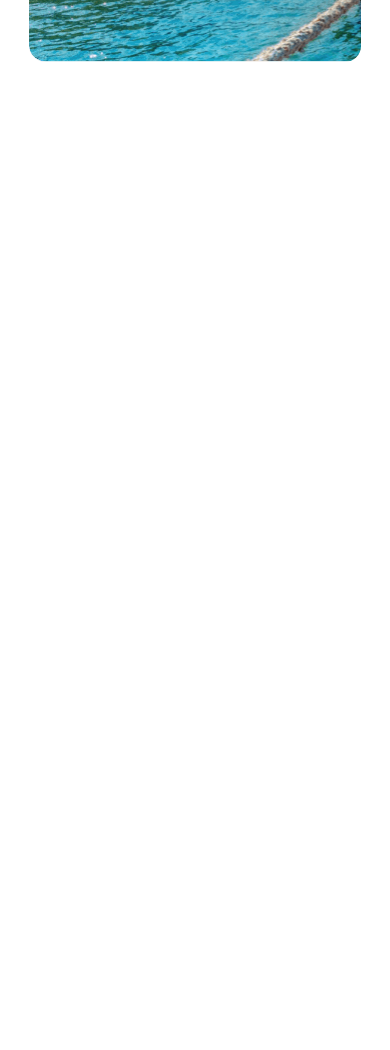
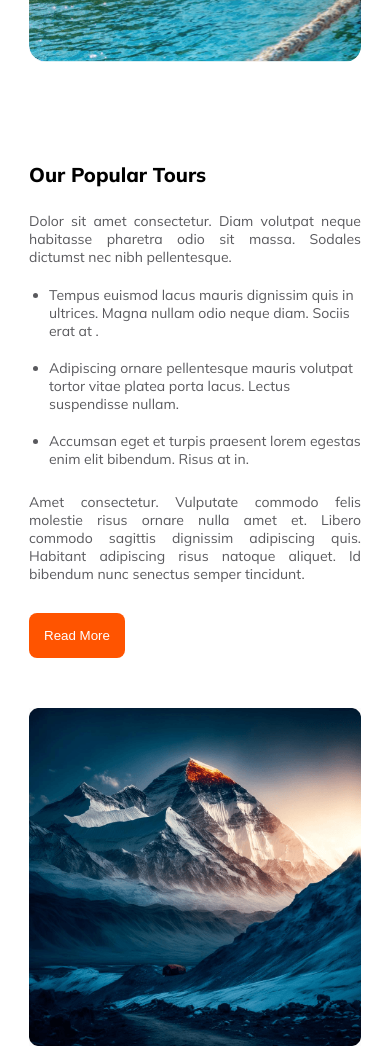
Before and after one commit to redoy-kumar/hero-travel, a plain HTML site: page index.html in a window 390 px wide. Shown: the part 596-1646 px from the top of the page. Before the commit the page ends 844 px from the top, so only its background shows below. Drawn offline with Linux system fonts and the light colour scheme.

Commit message:
popular tour section done with resposive

```diff
--- a/Styles/responsive.css
+++ b/Styles/responsive.css
@@ -1,4 +1,10 @@
 @media screen and (max-width:576px) {
+
+    /* Shared Style */
+    .paragraph-font-size{
+        font-size: 0.875rem;
+        color: rgba(19, 19, 24, 0.7);
+    }
 
     /* Navbar Section */
     .navbar-container {
@@ -70,4 +76,28 @@
     .banner-options-container button{
         padding: 15px 85px;
     }
+
+    /* Popular Tour Section */
+    .popular-tour-container{
+        max-width: 332px;
+        flex-direction: column;
+    }
+
+    .pupular-tour-left-box{
+        width: 100%;
+    }
+
+    .pupular-tour-left-box h1{
+        margin-bottom: 25px;
+        font-size: 1.25rem;
+        font-weight: 800;
+    }
+
+    .popular-tour-right-box {
+        max-width: 100%;
+    }
+
+    .popular-tour-right-box img{
+        width: 100%;
+    }
 }
--- a/Styles/style.css
+++ b/Styles/style.css
@@ -21,6 +21,13 @@ body{
     color: white;
     padding: 15px;
     border: none;
+    border-radius: 8px;
+}
+
+.paragraph-font-size{
+    font-size: 1rem;
+    color: rgba(19, 19, 24, 0.7);
+    text-align: justify;
 }
 
 /* Navbar container */
@@ -122,3 +129,43 @@ form{
     width: 18px;
     height: 18px;
 }
+
+/* Popular Tour Section */
+.popular-tour-container{
+    max-width: 1170px;
+    margin: 0 auto;
+    display: flex;
+    margin-top: 100px;
+    gap: 50px;
+}
+
+.pupular-tour-left-box{
+    width: 50%;
+}
+.pupular-tour-left-box h1{
+    margin-bottom: 25px;
+    font-size: 2.5rem;
+    font-weight: 800;
+}
+
+.pupular-tour-left-box ul{
+    display: flex;
+    flex-direction: column;
+    margin-top: 45px;
+    margin-bottom: 25px;
+    margin-left: 20px;
+    color: rgba(19, 19, 24, 0.7);
+}
+.pupular-tour-left-box ul>li{
+    font-size: 0.875rem;
+    list-style-type: disc;
+    margin-top: -25px;
+}
+
+.pupular-tour-left-box button{
+    margin-top: 30px;
+}
+
+.pupular-tour-right-box{
+    width: 50%;
+}
--- a/index.html
+++ b/index.html
@@ -1,5 +1,6 @@
 <!DOCTYPE html>
 <html lang="en">
+
 <head>
     <meta charset="UTF-8">
     <meta name="viewport" content="width=device-width, initial-scale=1.0">
@@ -7,9 +8,12 @@
     <link rel="stylesheet" href="Styles/style.css">
     <link rel="stylesheet" href="Styles/responsive.css">
 
-    <link rel="stylesheet" href="https://cdnjs.cloudflare.com/ajax/libs/font-awesome/6.6.0/css/all.min.css" integrity="sha512-Kc323vGBEqzTmouAECnVceyQqyqdsSiqLQISBL29aUW4U/M7pSPA/gEUZQqv1cwx4OnYxTxve5UMg5GT6L4JJg==" crossorigin="anonymous" referrerpolicy="no-referrer" />
+    <link rel="stylesheet" href="https://cdnjs.cloudflare.com/ajax/libs/font-awesome/6.6.0/css/all.min.css"
+        integrity="sha512-Kc323vGBEqzTmouAECnVceyQqyqdsSiqLQISBL29aUW4U/M7pSPA/gEUZQqv1cwx4OnYxTxve5UMg5GT6L4JJg=="
+        crossorigin="anonymous" referrerpolicy="no-referrer" />
 
 </head>
+
 <body>
     <header>
         <!-- navbar section -->
@@ -37,7 +41,8 @@
             <div class="banner-title-container">
                 <h1>Explore Your Travel</h1>
                 <p>
-                    Dolor sit amet consectetur. Nullam suspendisse vitae ultricies dolor adipiscing. In et odio enim ac quis sapien urna eu phasellus.
+                    Dolor sit amet consectetur. Nullam suspendisse vitae ultricies dolor adipiscing. In et odio enim ac
+                    quis sapien urna eu phasellus.
                 </p>
             </div>
 
@@ -59,11 +64,44 @@
     </header>
 
     <main>
+        <!-- Popular Tour section -->
+        <div class="popular-tour-container">
+            <div class="pupular-tour-left-box">
+                <h1>Our Popular Tours</h1>
+                <p class="paragraph-font-size">
+                    Dolor sit amet consectetur. Diam volutpat neque habitasse pharetra odio sit massa. Sodales dictumst
+                    nec nibh pellentesque.
+                </p>
+                <ul>
+                    <li>
+                        Tempus euismod lacus mauris dignissim quis in ultrices. Magna nullam odio neque diam. Sociis
+                        erat at .
+                    </li>
+                    <li>
+                        Adipiscing ornare pellentesque mauris volutpat tortor vitae platea porta lacus. Lectus
+                        suspendisse nullam.
+                    </li>
+                    <li>
+                        Accumsan eget et turpis praesent lorem egestas enim elit bibendum. Risus at in.
+                    </li>
+                </ul>
 
+                <p class="paragraph-font-size">
+                    Amet consectetur. Vulputate commodo felis molestie risus
+                    ornare nulla amet et. Libero commodo sagittis dignissim adipiscing quis. Habitant adipiscing risus
+                    natoque aliquet. Id bibendum nunc senectus semper tincidunt.
+                </p>
+                <button class="btn-primary">Read More</button>
+            </div>
+            <div class="popular-tour-right-box">
+                <img src="images/popular-tour.png" alt="">
+            </div>
+        </div>
     </main>
 
     <footer>
 
     </footer>
 </body>
+
 </html>
```
Also changed, not shown: images/popular-tour.png (renamed from images/Rectangle 4.png). Lines whose indentation alone changed are shown as unchanged.
